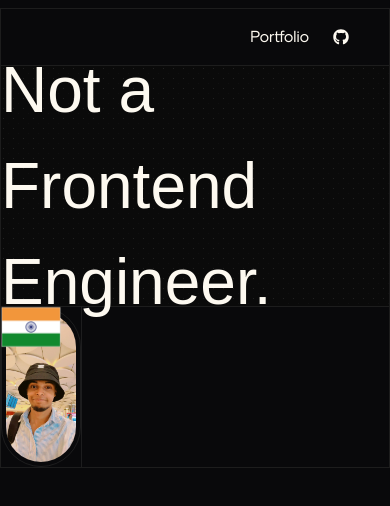
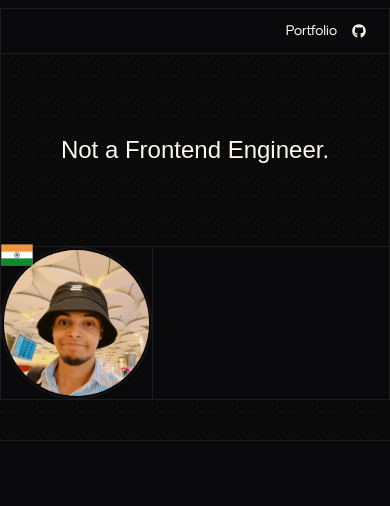
Before and after one commit to kant-github/bio-pass, a Next.js app: page / in a window 390 px wide. Shown: the top 506 px of the page. Built offline with nearby package versions, Linux system fonts and the light colour scheme; a web font is replaced by a local one.

Commit message:
added: responsivenes

```diff
--- a/app/layout.tsx
+++ b/app/layout.tsx
@@ -7,8 +7,8 @@ export const custom_font = Iceland({
 })
 
 export const metadata: Metadata = {
-    title: "Create Next App",
-    description: "Generated by create next app",
+    title: "Rshi Kant",
+    description: "I build systems, not just websites.",
 };
 
 export default function RootLayout({
--- a/app/page.tsx
+++ b/app/page.tsx
@@ -9,19 +9,19 @@ export default function Home() {
         <div className="flex h-screen flex-col bg-darkest">
             <Section borderT={false} className="h-2" borderX={false} borderB={false} isFirst />
             <Nav />
-            <Section motherRelative borderB={false} className={cn("text-light font-bold text-[4rem] h-60 flex items-center justify-center", custom_font.className)} showBG={true}>
+            <Section motherRelative borderB={false} className={cn("text-light font-bold text-2xl sm:text-3xl md:text-4xl lg:text-[4rem] h-48 sm:h-56 md:h-60 flex items-center justify-center text-center px-4", custom_font.className)} showBG={true}>
                 Not a Frontend Engineer.
             </Section>
-            <Section className="h-40 flex">
-                <div className="aspect-square h-auto w-[21%] border-r border-neutral-800/70 relative">
+            <Section className="flex h-38 sm:h-42 md:h-44">
+                <div className="h-full aspect-square border-r border-neutral-800/70 relative">
                     <Image
                         height={60}
                         width={60}
                         src={"/images/indian_flag.png"}
                         alt="Rishi Kant"
-                        className="object-cover absolute -top-2.5 left-0 z-50"
+                        className="object-cover absolute -top-2 left-0 z-50 h-8 w-8 sm:h-10 sm:w-10 md:h-15 md:w-15"
                     />
-                    <div className="rounded-full border border-neutral-800/70 h-full w-full p-1 overflow-hidden">
+                    <div className="rounded-full border border-neutral-800/70 h-full w-full p-0.5 sm:p-1 overflow-hidden">
                         <div className="relative h-full w-full rounded-full overflow-hidden">
                             <Image
                                 fill
@@ -33,6 +33,7 @@ export default function Home() {
                     </div>
                 </div>
             </Section>
+            <Section fatherRelative showBG borderT={false} className="text-light flex items-center justify-end gap-x-2 sm:gap-x-4 px-4 h-10 text-sm sm:text-base"/>
         </div>
     )
 }
--- a/src/components/nav.tsx
+++ b/src/components/nav.tsx
@@ -21,11 +21,11 @@ export default function Nav() {
     ]
 
     return (
-        <Section borderB={false} className="text-light flex items-center justify-end gap-x-4 px-8 py-3">
+        <Section borderB={false} className="text-light flex items-center justify-end gap-x-2 sm:gap-x-4 px-4 sm:px-6 md:px-8 py-2 sm:py-3 text-sm sm:text-base">
             {nav_items.map((item, index) => (
-                <div className="flex items-center justify-center gap-x-2 cursor-pointer" key={index}>
+                <div className="flex items-center justify-center gap-x-1 sm:gap-x-2 cursor-pointer" key={index}>
                     {item.icon && (
-                        <div className="hover:bg-dark h-8 w-8 flex items-center justify-center rounded-1">
+                        <div className="hover:bg-dark h-7 w-7 sm:h-8 sm:w-8 flex items-center justify-center rounded-1">
                             {item.icon}
                         </div>
                     )}
--- a/src/components/section.tsx
+++ b/src/components/section.tsx
@@ -20,7 +20,7 @@ export default function Section({ className, children, showBG, fatherRelative, m
             borderB && "border-b",
             fatherRelative && "relative",
         )}>
-            <div className={cn("md:max-w-3xl mx-auto border-neutral-800/70 w-full",
+            <div className={cn("w-full mx-auto border-neutral-800/70 max-w-full sm:max-w-3xl md:max-w-3xl lg:max-w-3xl",
                 borderX && "border-x",
                 motherRelative && "relative",
             )}>
```
